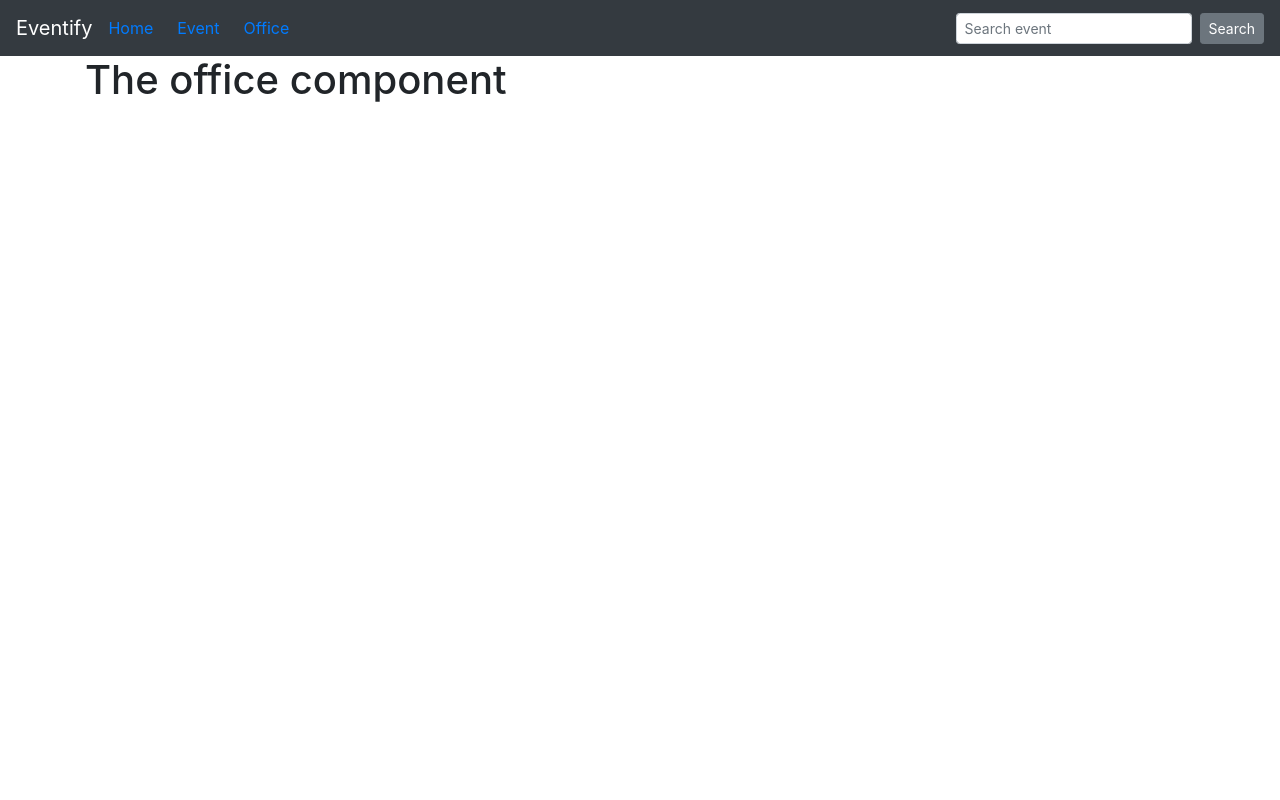
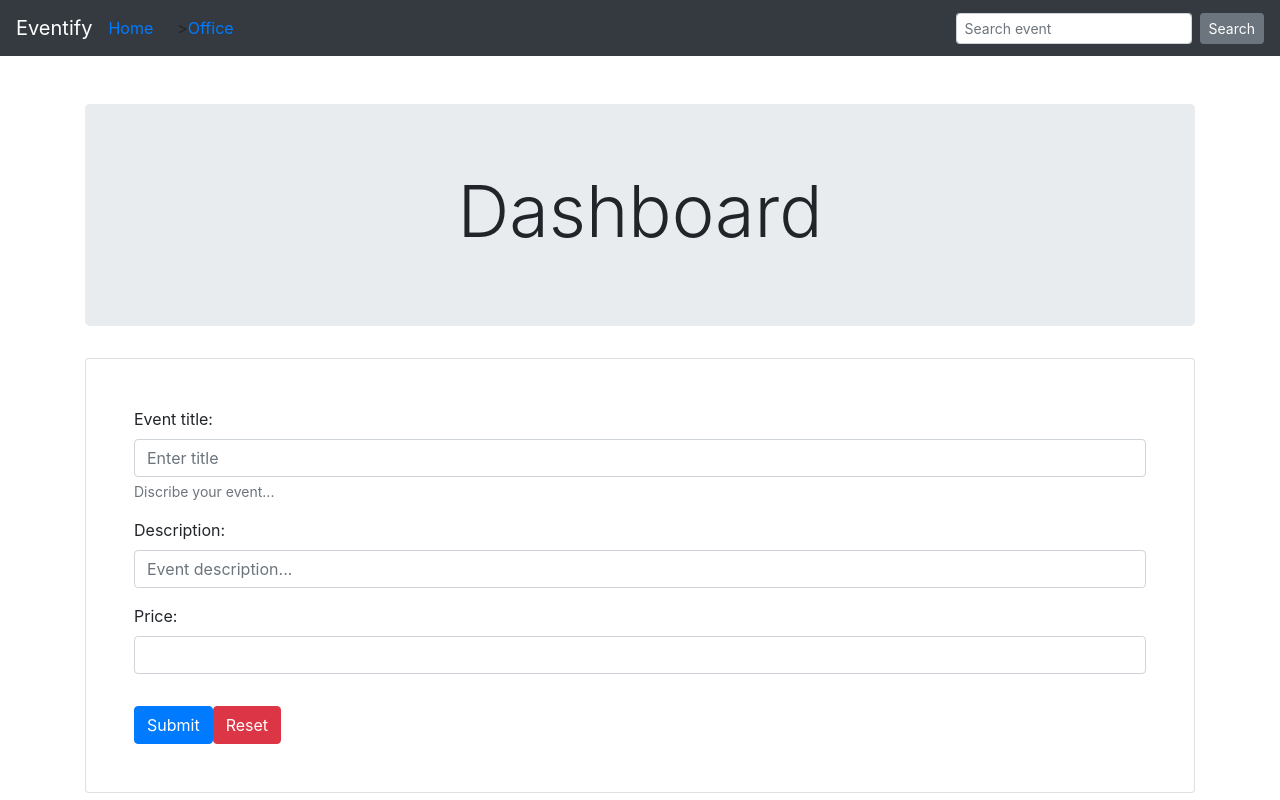
Before and after one commit to Yariandres/vue-vuerouter-crud, a Vue app: page /office in a window 1280 px wide. Built offline with nearby package versions, Linux system fonts and the light colour scheme.

Commit message:
adding UI layout for home - event and office

```diff
--- a/src/components/event/Event.vue
+++ b/src/components/event/Event.vue
@@ -1,5 +1,37 @@
 <template>
 	<b-container>
-		<h1>The Event component</h1>
+		<div class="mt-5">
+			<b-jumbotron header="Event Details" class="text-center">
+			</b-jumbotron>
+		</div>
+
+		<div class="d-flex justify-content-center">
+			<b-card no-body class="overflow-hidden" style="max-width: 540px;">
+				<b-row no-gutters>
+					<b-col md="6">
+						<b-card-img
+							src="https://picsum.photos/400/400/?image=20"
+							alt="Image"
+							class="rounded-0"
+						></b-card-img>
+					</b-col>
+					<b-col md="6">
+						<b-card-body title="Horizontal Card">
+							<b-card-text>
+								This is a wider card with supporting text as a
+								natural lead-in to additional content. This
+								content is a little bit longer.
+							</b-card-text>
+						</b-card-body>
+						<b-list-group flush>
+							<b-list-group-item
+								><span class="font-weight-bold">Price:</span>
+								$20</b-list-group-item
+							>
+						</b-list-group>
+					</b-col>
+				</b-row>
+			</b-card>
+		</div>
 	</b-container>
 </template>
--- a/src/components/header/Header.vue
+++ b/src/components/header/Header.vue
@@ -14,12 +14,12 @@
 						tag="li"
 						><a>Home</a></router-link
 					>
-					<router-link
+					<!-- <router-link
 						to="/event"
 						activeClass="active"
 						class="mr-4"
 						tag="li"
-						><a>Event</a></router-link
+						><a>Event</a></router-link -->
 					>
 					<router-link to="/office" activeClass="active" tag="li"
 						><a>Office</a></router-link
--- a/src/components/office/Office.vue
+++ b/src/components/office/Office.vue
@@ -1,5 +1,100 @@
 <template>
 	<b-container>
-		<h1>The office component</h1>
+		<div class="mt-5">
+			<b-jumbotron header="Dashboard" class="text-center"> </b-jumbotron>
+		</div>
+
+		<div class="d-flex justify-content-center card p-5">
+			<b-form @submit="onSubmit" @reset="onReset" v-if="show">
+				<b-form-group
+					id="input-group-1"
+					label="Event title:"
+					label-for="input-1"
+					description="Discribe your event..."
+				>
+					<b-form-input
+						id="input-1"
+						v-model="form.title"
+						type="text"
+						placeholder="Enter title"
+						required
+					></b-form-input>
+				</b-form-group>
+
+				<b-form-group
+					id="input-group-2"
+					label="Description:"
+					label-for="input-2"
+				>
+					<b-form-input
+						id="input-2"
+						type="text"
+						v-model="form.desc"
+						placeholder="Event description..."
+						required
+					></b-form-input>
+				</b-form-group>
+
+				<b-form-group
+					id="input-group-3"
+					label="Price:"
+					label-for="input-3"
+				>
+					<b-form-input
+						id="input-3"
+						type="number"
+						v-model="form.price"
+						required
+					></b-form-input>
+				</b-form-group>
+
+				<b-form-group id="input-group-4" v-slot="{ ariaDescribedby }">
+					<b-form-checkbox-group
+						v-model="form.checked"
+						id="checkboxes-4"
+						:aria-describedby="ariaDescribedby"
+					>
+					</b-form-checkbox-group>
+				</b-form-group>
+
+				<b-button type="submit" variant="primary">Submit</b-button>
+				<b-button type="reset" variant="danger">Reset</b-button>
+			</b-form>
+		</div>
 	</b-container>
 </template>
+
+<script>
+	export default {
+		data() {
+			return {
+				form: {
+					title: '',
+					desc: '',
+					price: null,
+				},
+
+				show: true,
+			};
+		},
+		methods: {
+			onSubmit(event) {
+				event.preventDefault();
+				alert(JSON.stringify(this.form));
+			},
+			onReset(event) {
+				event.preventDefault();
+				// Reset our form values
+				this.form.email = '';
+				this.form.name = '';
+				this.form.food = null;
+				this.form.checked = [];
+				// Trick to reset/clear native browser form validation state
+				this.show = false;
+				this.$nextTick(() => {
+					this.show = true;
+				});
+			},
+		},
+	};
+</script>
```
